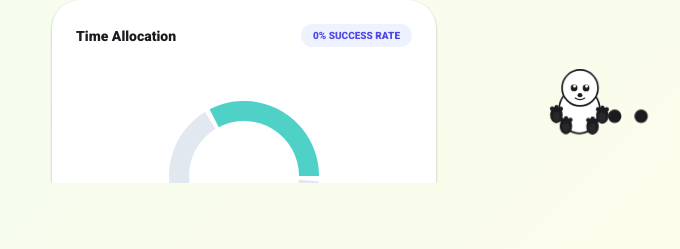
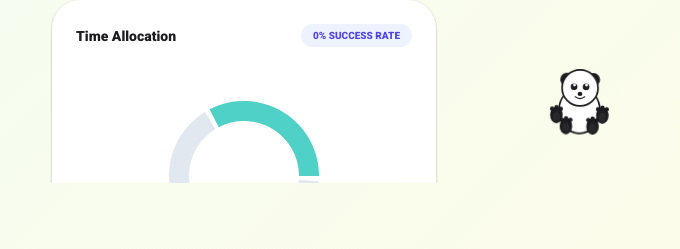
Before and after one commit to Shivam333kumar/Pandamate, a React (Vite) app: page / in a window 1280 px wide. Shown: the part 441-690 px from the top of the page, without its empty margins (396-1076 px from the left). Built offline with nearby package versions, Linux system fonts and the light colour scheme.

Commit message:
feat(PandaMascot): Improve state management and auto-recovery
Refactors state management for better component-wide access and refines auto-recovery logic from falls. Adjusts exercise rotation and expression update intervals for smoother animations.

```diff
--- a/components/PandaMascot.tsx
+++ b/components/PandaMascot.tsx
@@ -23,7 +23,6 @@ const PandaMascot: React.FC<PandaMascotProps> = ({ size = 'small', staticPositio
   const [expression, setExpression] = useState<Expression>('HAPPY');
   const [exerciseType, setExerciseType] = useState<ExerciseType>('LIFT');
 
-  // Fix: Move isMoving to component scope so it's accessible in both renderPandaSVG and the main return.
   const isMoving = isWalking || isRunning;
 
   const currentTask = useMemo(() => {
@@ -50,7 +49,7 @@ const PandaMascot: React.FC<PandaMascotProps> = ({ size = 'small', staticPositio
     }
   }, [currentTask, isWalking, isDragging, isFallen, isRunning, setPandaState, pandaState]);
 
-  // Auto-recovery from fall when a task starts or after 8 seconds
+  // Auto-recovery from fall
   useEffect(() => {
     if (currentTask && isFallen) {
       setIsFallen(false);
@@ -59,7 +58,7 @@ const PandaMascot: React.FC<PandaMascotProps> = ({ size = 'small', staticPositio
     }
   }, [currentTask, isFallen]);
 
-  // Exercise Rotation Logic: 10 seconds per routine
+  // Exercise Rotation Logic
   useEffect(() => {
     if (pandaState !== 'EXERCISING' || isFallen || isRunning) return;
     const types: ExerciseType[] = ['LIFT', 'STRETCH', 'JOG'];
@@ -71,7 +70,7 @@ const PandaMascot: React.FC<PandaMascotProps> = ({ size = 'small', staticPositio
     return () => clearInterval(interval);
   }, [pandaState, exerciseType, isFallen, isRunning]);
 
-  // Random Expressions & Idle Animation Twitches
+  // Random Expressions
   useEffect(() => {
     if (isFallen) { setExpression('DIZZY'); return; }
     if (pandaState === 'SLEEPING') { setExpression('SLEEPY'); return; }
@@ -87,7 +86,7 @@ const PandaMascot: React.FC<PandaMascotProps> = ({ size = 'small', staticPositio
     return () => clearInterval(interval);
   }, [isFallen, pandaState]);
 
-  // Wandering Logic (Wander when idle)
+  // Wandering Logic
   useEffect(() => {
     if (staticPosition || isDragging || isFallen || isRunning || pandaState === 'SLEEPING' || userPlaced || pandaState !== 'IDLE') return;
     const wander = () => {
@@ -113,7 +112,7 @@ const PandaMascot: React.FC<PandaMascotProps> = ({ size = 'small', staticPositio
           if (isRunning) {
             setIsRunning(false);
             setIsFallen(true);
-            return { x: current.x, y: 92 }; // Fall to nav area
+            return { x: current.x, y: 92 };
           }
           setIsWalking(false);
           return current;
@@ -126,15 +125,11 @@ const PandaMascot: React.FC<PandaMascotProps> = ({ size = 'small', staticPositio
 
   const handlePandaClick = () => {
     if (isFallen || isRunning || isDragging || staticPosition) return;
-
-    // Trigger "Run and Fall"
     setIsRunning(true);
     setIsWalking(false);
     const nearestX = pos.x < 50 ? 8 : 92;
     setFacingLeft(nearestX < pos.x);
     setTargetPos({ x: nearestX, y: pos.y });
-
-    // Auto recovery after time if no task
     setTimeout(() => {
       if (!currentTask) {
         setIsFallen(false);
@@ -163,9 +158,19 @@ const PandaMascot: React.FC<PandaMascotProps> = ({ size = 'small', staticPositio
   const pandaSize = size === 'small' ? 'w-24 h-24' : 'w-64 h-64';
 
   const renderPandaSVG = () => {
-    // Fix: Using isMoving from outer scope.
     const limbL = isRunning ? 'ani-run-l' : (isWalking ? 'ani-walk-l' : '');
     const limbR = isRunning ? 'ani-run-r' : (isWalking ? 'ani-walk-r' : '');
+
+    const Ears = ({ scale = 1 }) => (
+      <g transform={`scale(${scale})`}>
+        <g className="ani-ear" style={{ transformOrigin: '-55px -35px' }}>
+          <circle cx="-55" cy="-35" r="28" fill="#1C1B1F" />
+        </g>
+        <g className="ani-ear" style={{ transformOrigin: '55px -35px', animationDelay: '1s' }}>
+          <circle cx="55" cy="-35" r="28" fill="#1C1B1F" />
+        </g>
+      </g>
+    );
 
     return (
       <svg viewBox="0 0 400 400" className="w-full h-full overflow-visible">
@@ -183,7 +188,7 @@ const PandaMascot: React.FC<PandaMascotProps> = ({ size = 'small', staticPositio
             @keyframes zzz-float { 0% { transform: translate(0,0) scale(0.6); opacity: 0; } 50% { opacity: 1; } 100% { transform: translate(35px, -70px) scale(1.3); opacity: 0; } }
             @keyframes head-spin { 0% { transform: rotate(0deg); } 100% { transform: rotate(360deg); } }
             @keyframes star-orbit { 0% { transform: rotate(0deg) translateX(50px) rotate(0deg); } 100% { transform: rotate(360deg) translateX(50px) rotate(-360deg); } }
-            @keyframes ear-wiggle { 0%, 90%, 100% { transform: rotate(0); } 95% { transform: rotate(-10deg); } }
+            @keyframes ear-wiggle { 0%, 90%, 100% { transform: rotate(0); } 95% { transform: rotate(-8deg); } }
 
             .ani-idle { animation: idle-sway 4s infinite ease-in-out; }
             .ani-breathe { animation: breathe 3s infinite ease-in-out; transform-origin: center; }
@@ -197,24 +202,11 @@ const PandaMascot: React.FC<PandaMascotProps> = ({ size = 'small', staticPositio
             .ani-zzz { animation: zzz-float 4s infinite linear; }
             .ani-spin { animation: head-spin 1.2s infinite linear; }
             .ani-star { animation: star-orbit 2s infinite linear; }
-            .ani-ear { animation: ear-wiggle 5s infinite ease-in-out; transform-origin: center bottom; }
+            .ani-ear { animation: ear-wiggle 6s infinite ease-in-out; }
           `}
         </style>
 
-        {/* Ears: Larger and more stable */}
-        {!isFallen && (
-          <g transform="translate(200, 150)">
-            <g className="ani-ear">
-               <circle cx="-55" cy="-95" r="28" fill="#1C1B1F" />
-            </g>
-            <g className="ani-ear" style={{ animationDelay: '1s' }}>
-               <circle cx="55" cy="-95" r="28" fill="#1C1B1F" />
-            </g>
-          </g>
-        )}
-
         {isFallen ? (
-          /* Fallen state: Body on ground, spinning head */
           <g transform="translate(200, 250)">
             <g className="ani-star"><path d="M 0,-10 L 3,-3 L 10,-3 L 4,2 L 6,10 L 0,5 L -6,10 L -4,2 L -10,-3 L -3,-3 Z" fill="#FFD700" transform="translate(0, -140)"/></g>
             <g className="ani-star" style={{animationDelay: '-1s'}}><path d="M 0,-10 L 3,-3 L 10,-3 L 4,2 L 6,10 L 0,5 L -6,10 L -4,2 L -10,-3 L -3,-3 Z" fill="#FFD700" transform="translate(0, -140)"/></g>
@@ -224,17 +216,18 @@ const PandaMascot: React.FC<PandaMascotProps> = ({ size = 'small', staticPositio
             <ThickPaw cx="-35" cy="-15" rotation={180} />
             <ThickPaw cx="35" cy="-15" rotation={180} />
             <g className="ani-spin" style={{transformOrigin: '0px -65px'}}>
-              <circle cx="0" cy="-65" r="75" fill="#FFFFFF" stroke="#1C1B1F" strokeWidth="7" />
-              <Face expression="DIZZY" />
+              {/* Ears attached to head circle */}
+              <g transform="translate(0, -65)">
+                <Ears scale={1} />
+                <circle cx="0" cy="0" r="75" fill="#FFFFFF" stroke="#1C1B1F" strokeWidth="7" />
+                <Face expression="DIZZY" offset={0} />
+              </g>
             </g>
           </g>
         ) : (
           <g transform="translate(200, 150)" className={isMoving ? '' : 'ani-idle'}>
             <g className="ani-breathe">
-              {/* Body */}
               <ellipse cx="0" cy="35" rx="85" ry="95" fill="#FFFFFF" stroke="#1C1B1F" strokeWidth="7" />
-
-              {/* Specialized Limbs */}
               {pandaState === 'MEDITATING' ? (
                 <g>
                    <ThickPaw cx="-75" cy="90" rotation={90} />
@@ -258,7 +251,6 @@ const PandaMascot: React.FC<PandaMascotProps> = ({ size = 'small', staticPositio
                        <ThickPaw cx="110" cy="35" rotation={55} />
                     </g>
                   ) : (
-                    /* Jogging */
                     <g>
                        <ThickPaw cx="-55" cy="100" aniClass="ani-walk-l" />
                        <ThickPaw cx="55" cy="100" aniClass="ani-walk-r" />
@@ -301,9 +293,12 @@ const PandaMascot: React.FC<PandaMascotProps> = ({ size = 'small', staticPositio
               )}
             </g>
 
-            {/* Head */}
-            <circle cx="0" cy="-60" r="75" fill="#FFFFFF" stroke="#1C1B1F" strokeWidth="7" />
-            <Face expression={expression} />
+            {/* Head group: Ears + Circle + Face */}
+            <g transform="translate(0, -60)">
+              <Ears />
+              <circle cx="0" cy="0" r="75" fill="#FFFFFF" stroke="#1C1B1F" strokeWidth="7" />
+              <Face expression={expression} offset={0} />
+            </g>
           </g>
         )}
       </svg>
@@ -344,11 +339,11 @@ const ThickPaw = ({ cx, cy, rotation = 0, aniClass = '' }: any) => (
   </g>
 );
 
-const Face = ({ expression }: { expression: Expression }) => {
+const Face = ({ expression, offset = 0 }: { expression: Expression, offset?: number }) => {
   return (
-    <g transform="translate(0, -55)">
+    <g transform={`translate(0, ${5 + offset})`}>
       {expression === 'DIZZY' || expression === 'SHOCKED' ? (
-         <g>
+         <g transform="translate(0, -5)">
             <path d="M -25,-12 L -10,2 M -25,2 L -10,-12" stroke="#1C1B1F" strokeWidth="5" strokeLinecap="round" />
             <path d="M 10,-12 L 25,2 M 10,2 L 25,-12" stroke="#1C1B1F" strokeWidth="5" strokeLinecap="round" />
             {expression === 'SHOCKED' ? (
@@ -358,13 +353,13 @@ const Face = ({ expression }: { expression: Expression }) => {
             )}
          </g>
       ) : expression === 'SLEEPY' ? (
-         <g>
+         <g transform="translate(0, -5)">
             <path d="M -35,-8 Q -20,8 -10,-8" fill="none" stroke="#1C1B1F" strokeWidth="5" strokeLinecap="round" />
             <path d="M 10,-8 Q 20,8 35,-8" fill="none" stroke="#1C1B1F" strokeWidth="5" strokeLinecap="round" />
             <path d="M -18,22 Q 0,32 18,22" fill="none" stroke="#1C1B1F" strokeWidth="4" opacity="0.4" />
          </g>
       ) : (
-         <g>
+         <g transform="translate(0, -5)">
             {expression === 'BLINK' ? (
               <><line x1="-35" y1="-5" x2="-15" y2="-5" stroke="#1C1B1F" strokeWidth="6" strokeLinecap="round" /><line x1="15" y1="-5" x2="35" y2="-5" stroke="#1C1B1F" strokeWidth="6" strokeLinecap="round" /></>
             ) : (
```
